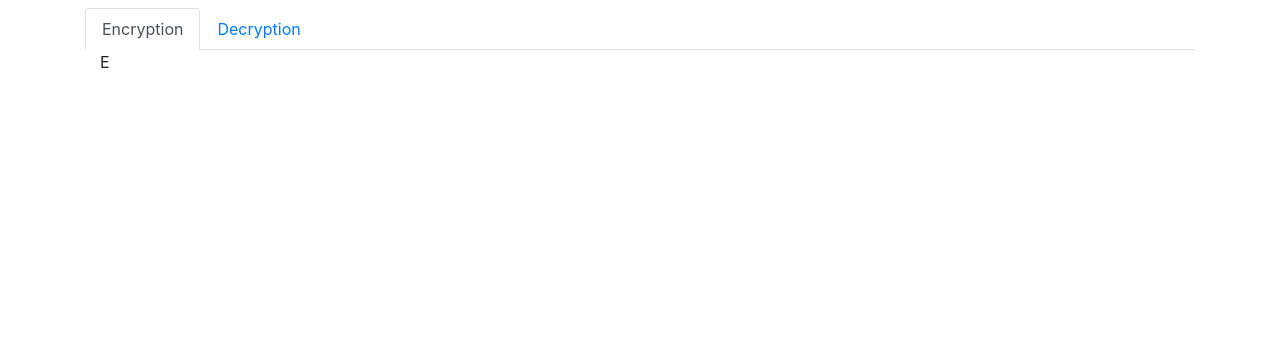
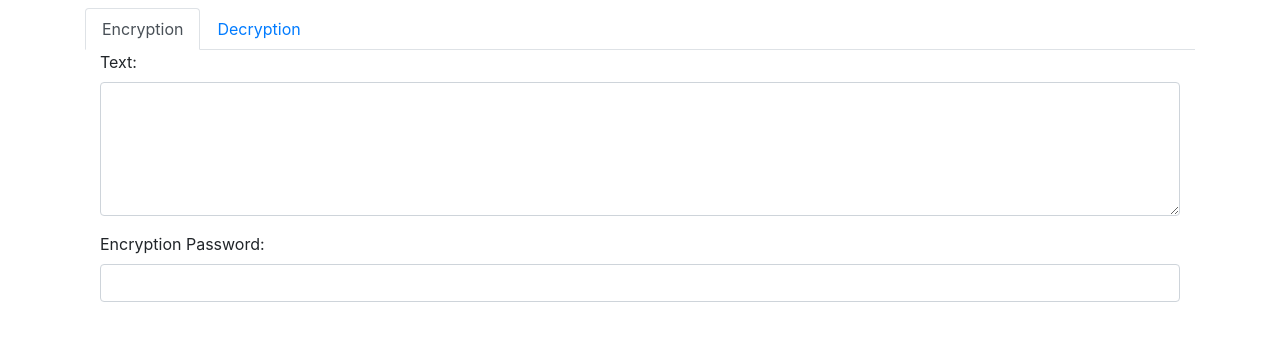
Before and after one commit to z331it3cod3r/bencryption, a plain HTML site: page index.html in a window 1280 px wide. Drawn offline with nearby package versions, Linux system fonts and the light colour scheme.

Commit message:
Update index.html

```diff
--- a/index.html
+++ b/index.html
@@ -26,7 +26,16 @@
       </li>
     </ul>
     <div class="tab-content">
-      <div class="tab-pane container active" id="encrypt">E</div>
+      <div class="tab-pane container active" id="encrypt">
+        <div class="form-group">
+          <label for="text">Text:</label>
+          <textarea class="form-control" rows="5" id="text" v-model="text"></textarea>
+        </div>
+        <div class="form-group">
+          <label for="pwd">Encryption Password:</label>
+          <input type="password" class="form-control" id="pwd" v-model="password">
+        </div>
+      </div>
       <div class="tab-pane container fade" id="decrypt">D</div>
     </div>
   </div>
```
